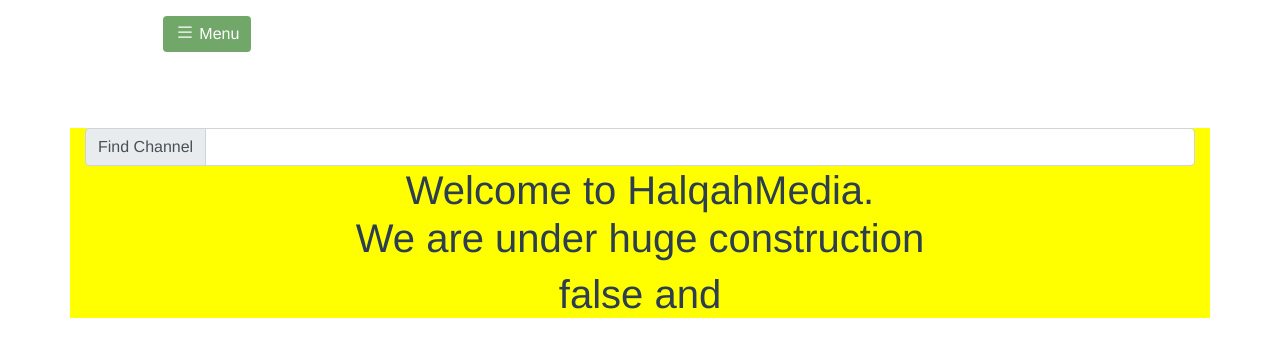
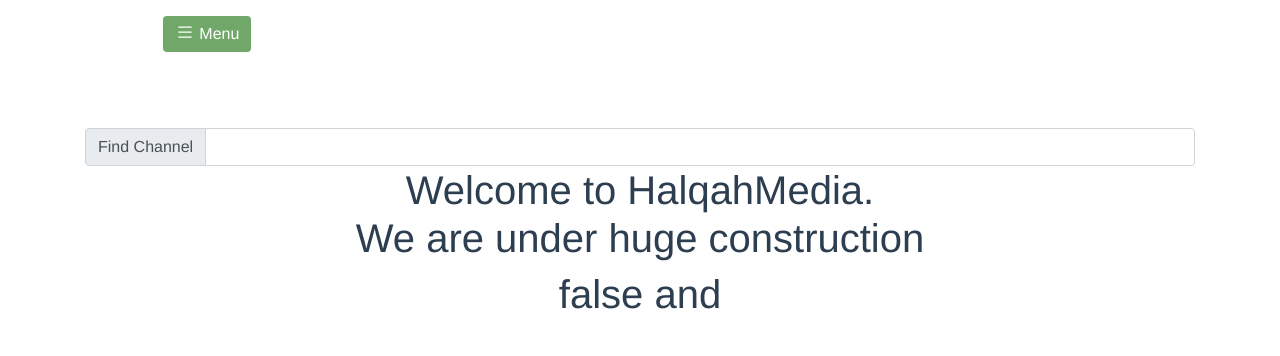
Before and after one commit to teezzan/halqah, a Vue app: page / in a window 1280 px wide. Shown: the top 356 px of the page. Built offline with nearby package versions, Linux system fonts and the light colour scheme; what vue-audio-better, vue-file-agent, xns-audio-player-simple would draw is missing.

Commit message:
Removed Yello color

```diff
--- a/src/views/Home.vue
+++ b/src/views/Home.vue
@@ -25,7 +25,5 @@
 
 <style scoped>
 
-  .home{
-    background-color: yellow;
-  }
+
 </style>
```
